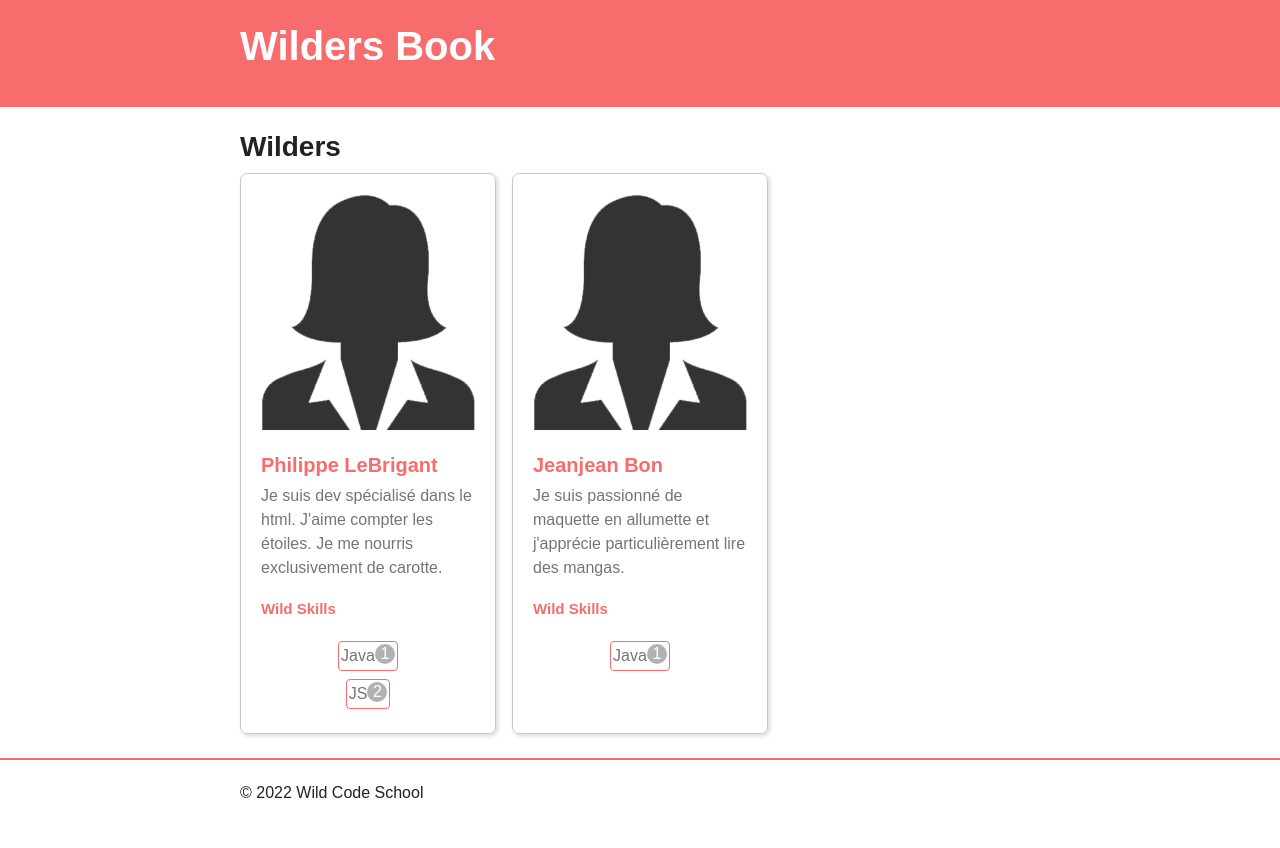
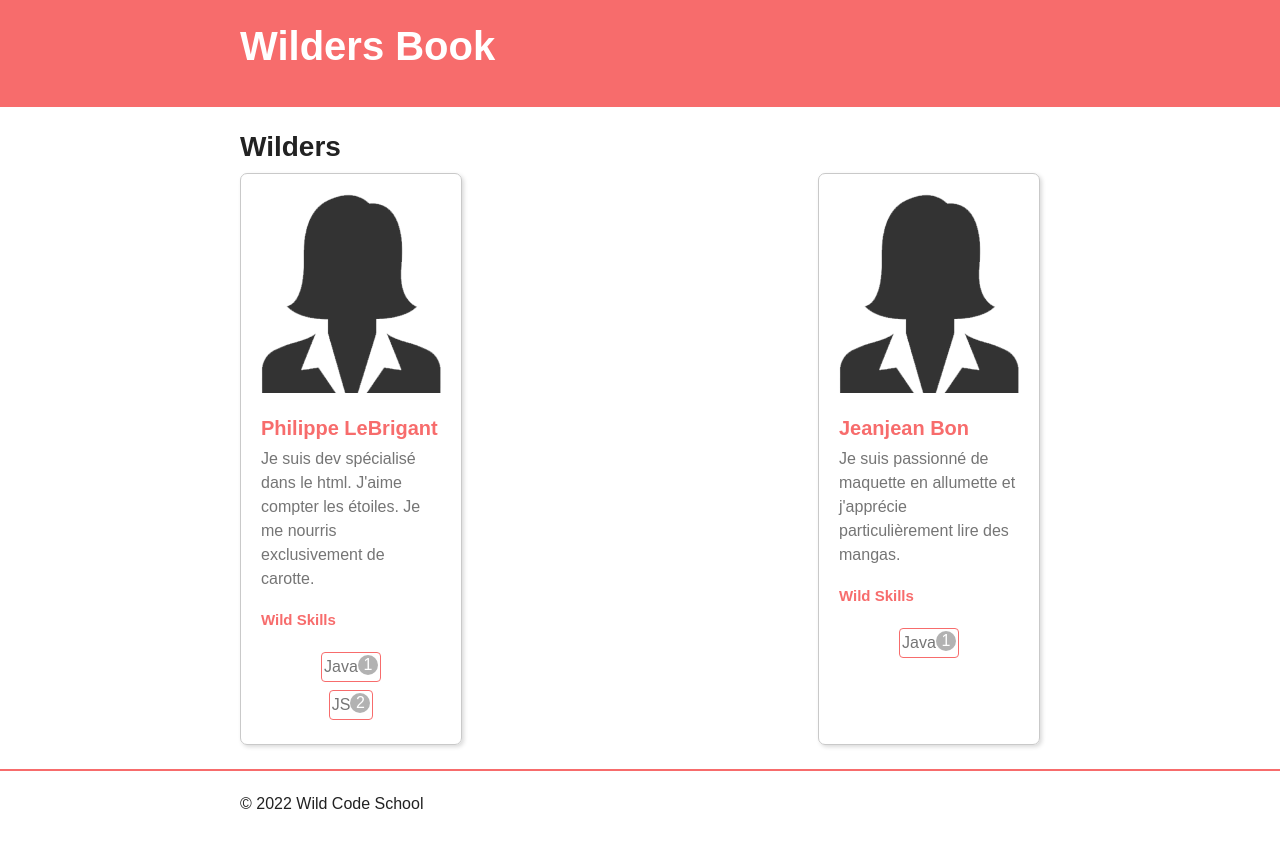
Before and after one commit to ClementPremartin/Project-Launch, a React (Create React App) app in the folder frontend-webapp/: page / in a window 1280 px wide. Shown: the top 848 px of the page. Built offline with nearby package versions, Linux system fonts and the light colour scheme.

Commit message:
wrap the cards

```diff
--- a/frontend-webapp/src/App.css
+++ b/frontend-webapp/src/App.css
@@ -67,8 +67,8 @@ footer {
 
 .card .skills .votes {
    /* Center the content */
+   display: flex;
    align-items: center;
-   display: flex;
    justify-content: center;
 
    /* Colors */
--- a/frontend-webapp/src/components/wilder.css
+++ b/frontend-webapp/src/components/wilder.css
@@ -10,12 +10,13 @@ h3 {
  * card-layout. css
  */
  .card-row {
-    display: grid;
-    grid-template-columns: repeat(3, 32%);
+    display: flex;
+    flex-wrap: wrap;
     justify-content: space-between;
   }
 
   .card {
+    width: 180px;
     padding: 20px;
     border: 1px solid #c9c9c9;
     border-radius: 7px;
```
Also changed, not shown: frontend-webapp/src/App.js (indentation only).
